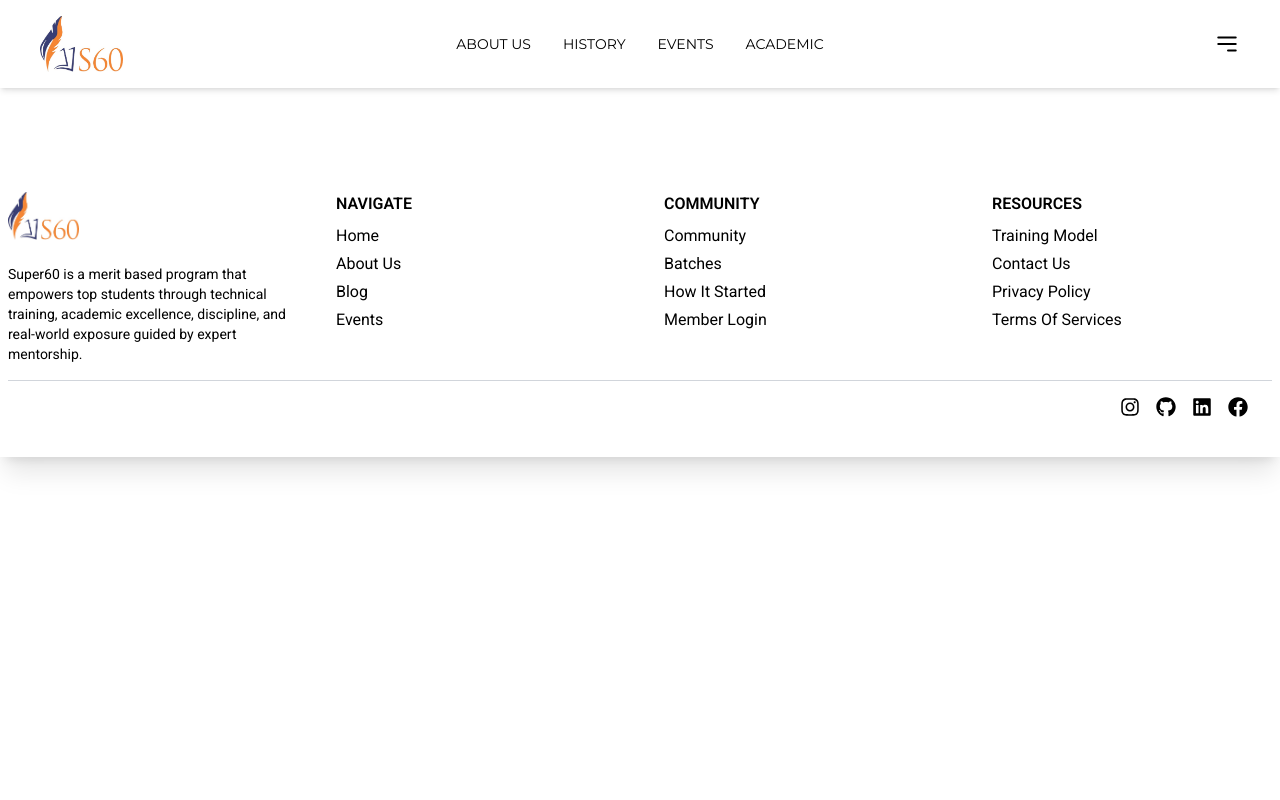
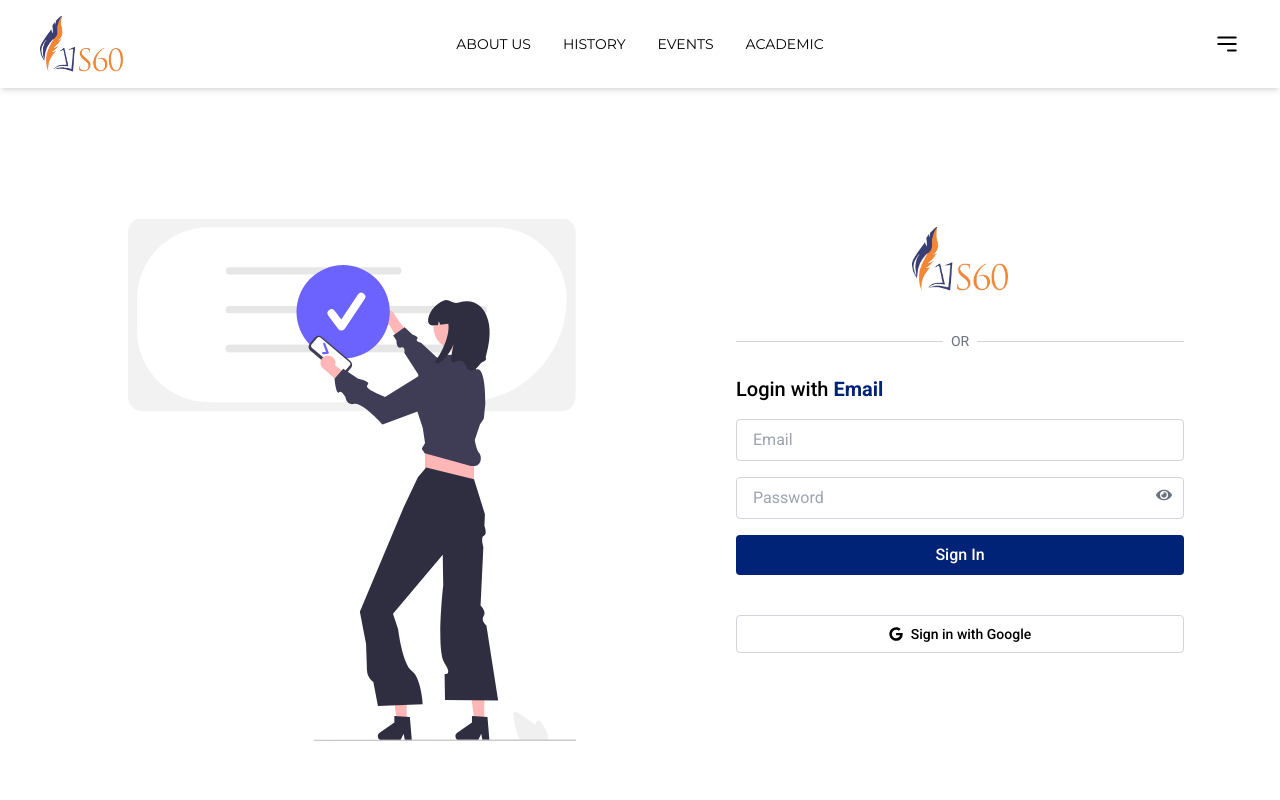
Before and after one commit to Uditkrpathak/Super_60, a React (Vite) app in the folder Frontend/: page /login in a window 1280 px wide. Shown: the top 800 px of the page. Built offline with nearby package versions, Linux system fonts and the light colour scheme.

Commit message:
Login Page

```diff
--- /dev/null
+++ b/Frontend/src/Components/Auth/Log.jsx
@@ -0,0 +1,76 @@
+import React, { useState } from 'react';
+import { FaGoogle, FaEye, FaEyeSlash } from 'react-icons/fa';
+import AuthImg from '../../assets/undraw_authentication_tbfc.svg';
+import logo from '../../assets/s60_logo.jpg';
+const Log = () => {
+  const [showPassword, setShowPassword] = useState(false);
+
+  return (
+    <div className="relative flex items-center justify-center min-h-screen mt-10 overflow-hidden bg-white md:mt-10 sm:mt-12">
+      {/* Left Section */}
+
+      <div className="relative items-center justify-center hidden w-1/2 md:flex">
+        <img
+          src={AuthImg}
+          alt="Login Illustration"
+          className="object-cover h-auto max-w-md mt-20"
+        />
+      </div>
+{/* Right section */}
+      <div className="w-full max-w-xl p-8 md:w-1/2 md:p-16 ">
+        {/* Logo */}
+       <div className="flex justify-center mb-10">
+  <img className="w-24" src={logo} alt="S60 Logo" />
+</div>
+
+
+        {/* Divider */}
+        <div className="flex items-center my-6">
+          <hr className="flex-grow border-gray-300" />
+          <span className="mx-2 text-sm text-gray-500">OR</span>
+          <hr className="flex-grow border-gray-300" />
+        </div>
+
+        {/* Email Login */}
+        <h2 className="mb-4 text-xl font-medium">
+          Login with <span className="font-bold text-[#002277]">Email</span>
+        </h2>
+
+        <form className="space-y-4">
+          <input
+            type="email"
+            placeholder="Email"
+            className="w-full px-4 py-2 border border-gray-300 rounded focus:outline-none focus:ring-2 focus:ring-blue-400"
+          />
+          <div className="relative">
+            <input
+              type={showPassword ? 'text' : 'password'}
+              placeholder="Password"
+              className="w-full px-4 py-2 pr-10 border border-gray-300 rounded focus:outline-none focus:ring-2 focus:ring-blue-400"
+            />
+            <span
+              onClick={() => setShowPassword(!showPassword)}
+              className="absolute right-3 top-2.5 text-gray-500 cursor-pointer"
+            >
+              {showPassword ? <FaEyeSlash /> : <FaEye />}
+            </span>
+          </div>
+
+          <button
+            type="submit"
+            className="w-full py-2 font-medium text-white transition bg-[#002277] rounded hover:bg-[#C57726] focus:outline-none focus:ring-2 focus:ring-blue-400"
+          >
+            Sign In
+          </button>
+        </form>
+
+          {/* Google Login */}
+        <button className="flex items-center justify-center w-full gap-2 px-4 py-2 mt-10 text-sm font-medium border border-gray-300 rounded">
+          <FaGoogle /> Sign in with Google
+        </button>
+      </div>
+    </div>
+  );
+};
+
+export default Log;
--- a/Frontend/src/Pages/Login.jsx
+++ b/Frontend/src/Pages/Login.jsx
@@ -1,8 +1,11 @@
 import React from 'react'
+import Log from '../Components/Auth/Log'
 
 const Login = () => {
   return (
-    <div>Login</div>
+    <div>
+      <Log/>
+    </div>
   )
 }
 
```
Also changed, not shown: Frontend/src/assets/undraw_authentication_tbfc.svg (added), 1 other file (tests, documents, lock files or other folders).
